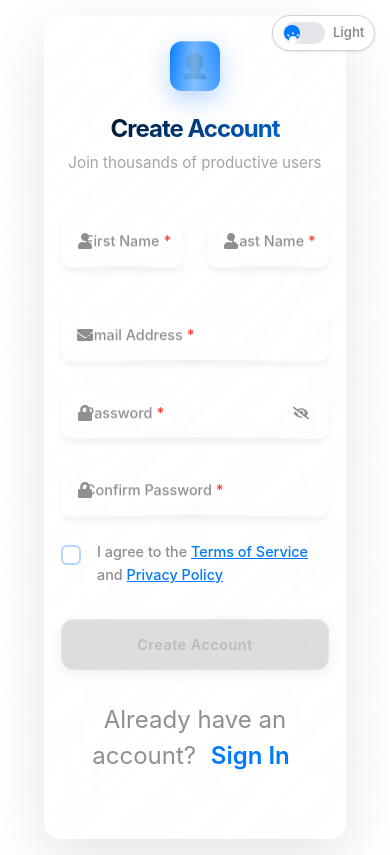
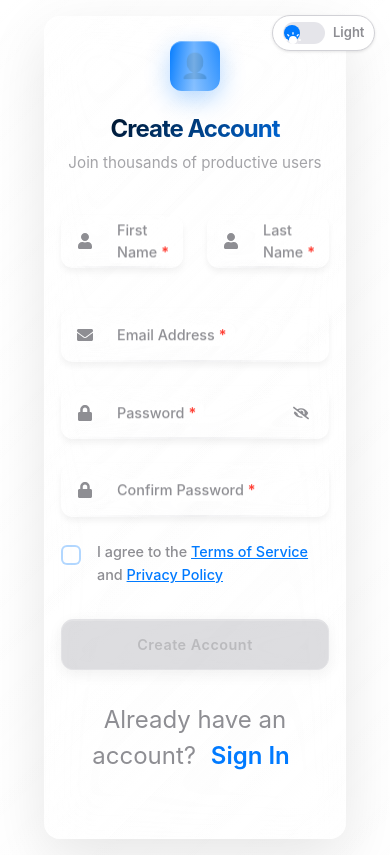
Before and after one commit to MaheshKunchala18/taskmaster-frontend, a React (Create React App) app: page /signup in a window 390 px wide. Built offline with nearby package versions, Linux system fonts and the light colour scheme.

Commit message:
Adjust icon-text spacing in floating label inputs

```diff
--- a/src/components/FloatingLabelInput/FloatingLabelInput.css
+++ b/src/components/FloatingLabelInput/FloatingLabelInput.css
@@ -7,7 +7,7 @@
 
 .floating-input {
   width: 100%;
-  padding: 1rem 1rem 1rem 3rem;
+  padding: 1rem 1rem 1rem 3.5rem;
   border: 2px solid transparent;
   border-radius: 12px;
   background: rgba(255, 255, 255, 0.05);
@@ -60,7 +60,7 @@
 
 .floating-label.float {
   top: -0.5rem;
-  left: 2.5rem;
+  left: 3rem;
   font-size: 0.75rem;
   color: var(--color-primary);
   font-weight: 600;
@@ -199,17 +199,17 @@
 /* Responsive Design */
 @media (max-width: 768px) {
   .floating-input {
-    padding: 0.875rem 0.875rem 0.875rem 2.5rem;
+    padding: 0.875rem 0.875rem 0.875rem 3rem;
     font-size: 0.9rem;
   }
 
   .floating-label {
-    left: 2.5rem;
+    left: 3rem;
     font-size: 0.9rem;
   }
 
   .floating-label.float {
-    left: 2rem;
+    left: 2.5rem;
     font-size: 0.7rem;
   }
 
@@ -224,16 +224,16 @@
   }
 }
 
-/* Input with Icon Adjustments */
-.floating-input-container:not(.has-icon) .floating-input {
+/* Input without Icon Adjustments */
+.floating-input-container:not(:has(.floating-input-icon)) .floating-input {
   padding-left: 1rem;
 }
 
-.floating-input-container:not(.has-icon) .floating-label {
+.floating-input-container:not(:has(.floating-input-icon)) .floating-label {
   left: 1rem;
 }
 
-.floating-input-container:not(.has-icon) .floating-label.float {
+.floating-input-container:not(:has(.floating-input-icon)) .floating-label.float {
   left: 0.5rem;
 }
 
```
